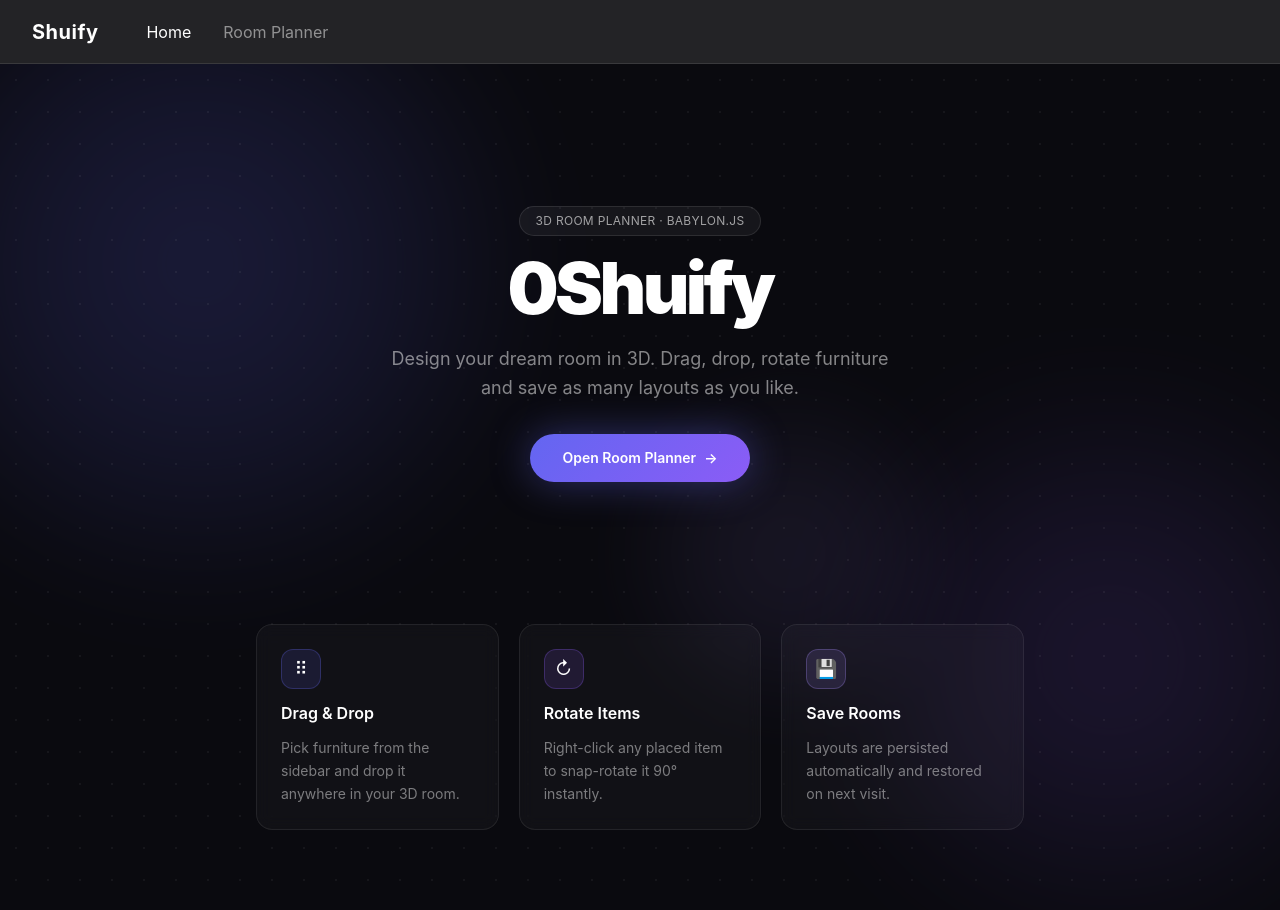
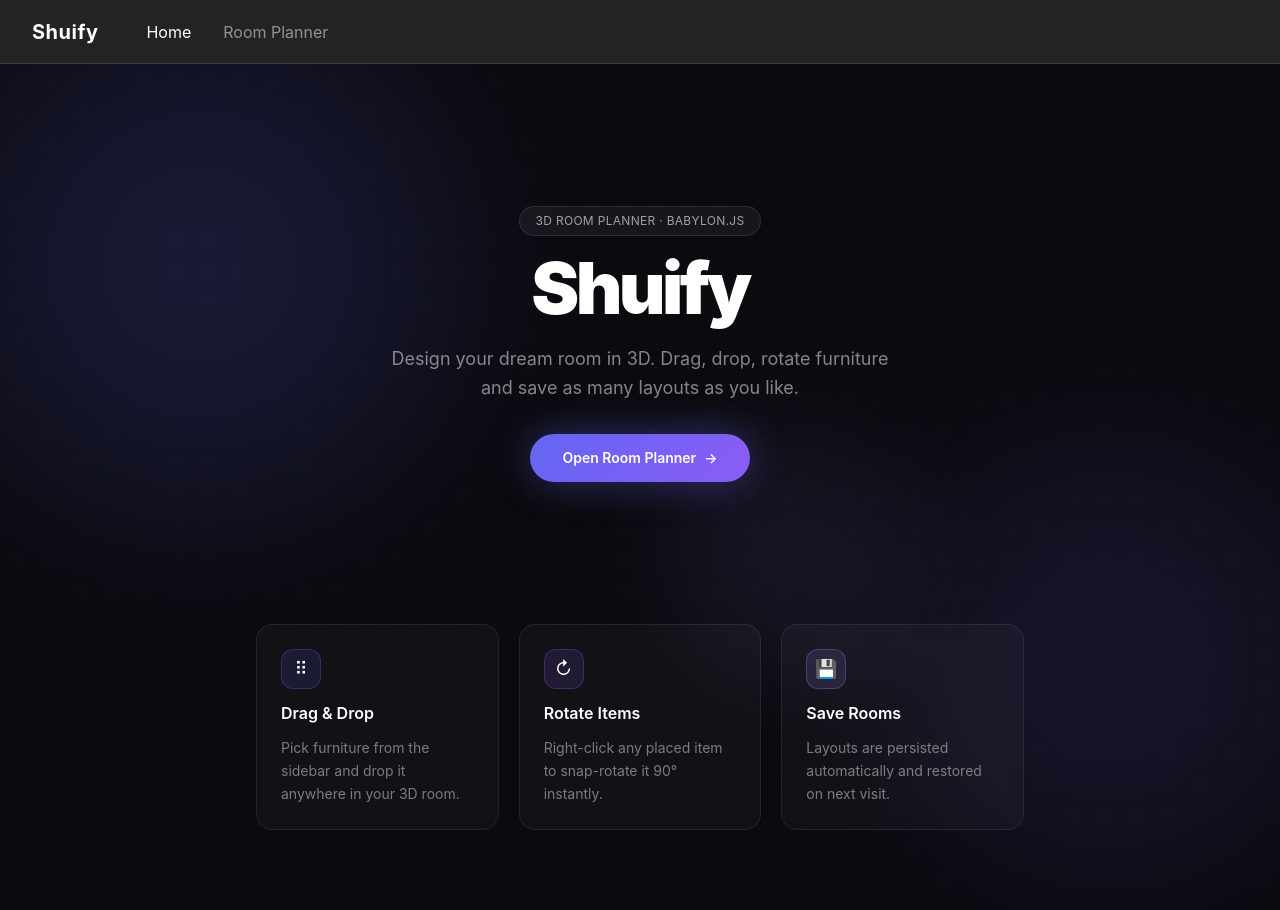
Before and after one commit to LeoB-Dev/Shuify, a React (Vite) app: page /#/ in a window 1280 px wide. Built offline with nearby package versions, Linux system fonts and the light colour scheme.

Commit message:
redployment test

```diff
--- a/src/pages/Home.jsx
+++ b/src/pages/Home.jsx
@@ -36,7 +36,7 @@
         </div>
 
         <h1 className="text-7xl font-black tracking-tighter mb-5 text-white">
-          0Shuify
+          Shuify
         </h1>
 
         <p className="text-white/50 text-lg leading-relaxed max-w-lg mb-8">
```
Also changed, not shown: 1 other file (tests, documents, lock files or other folders).
